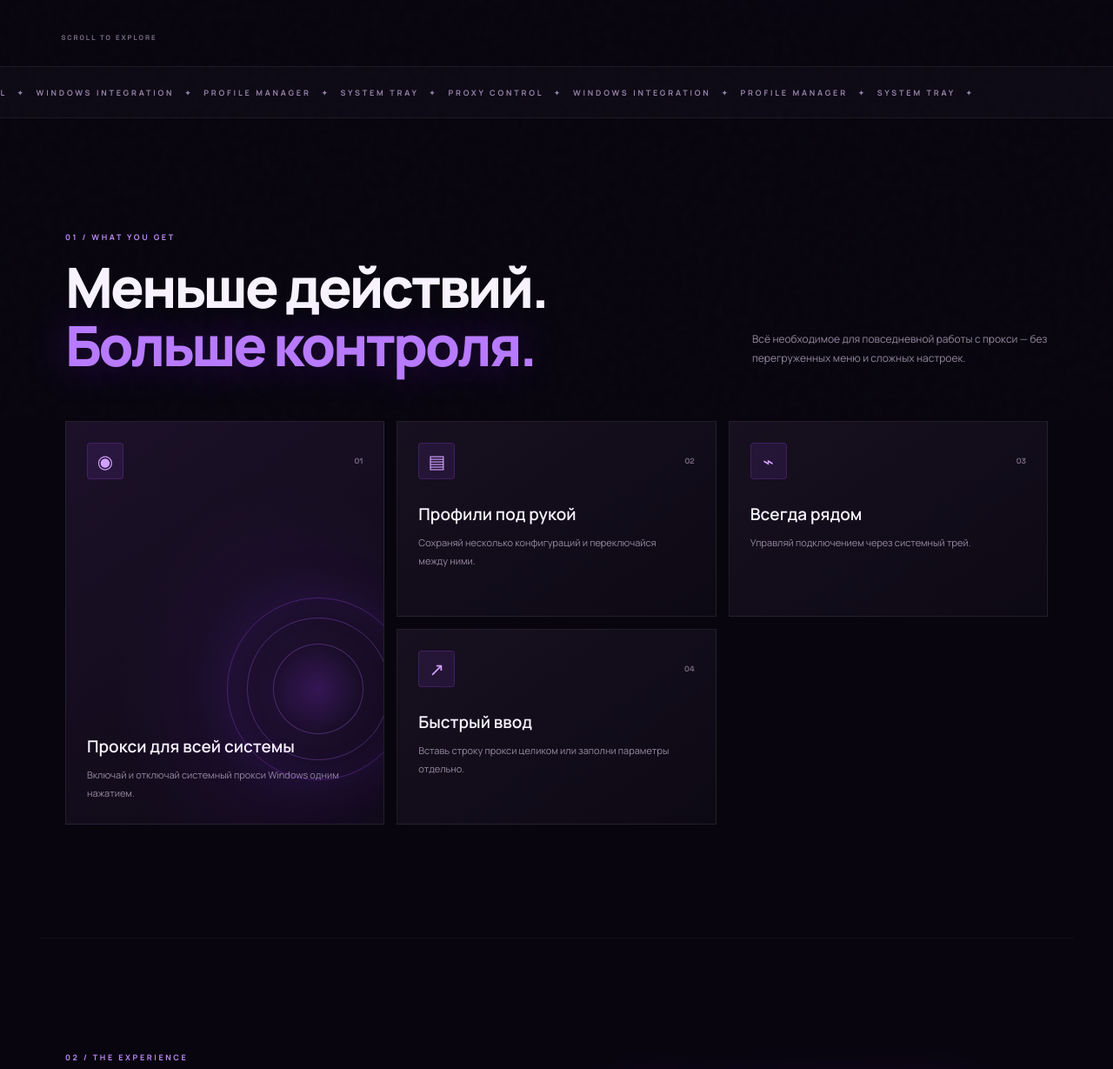
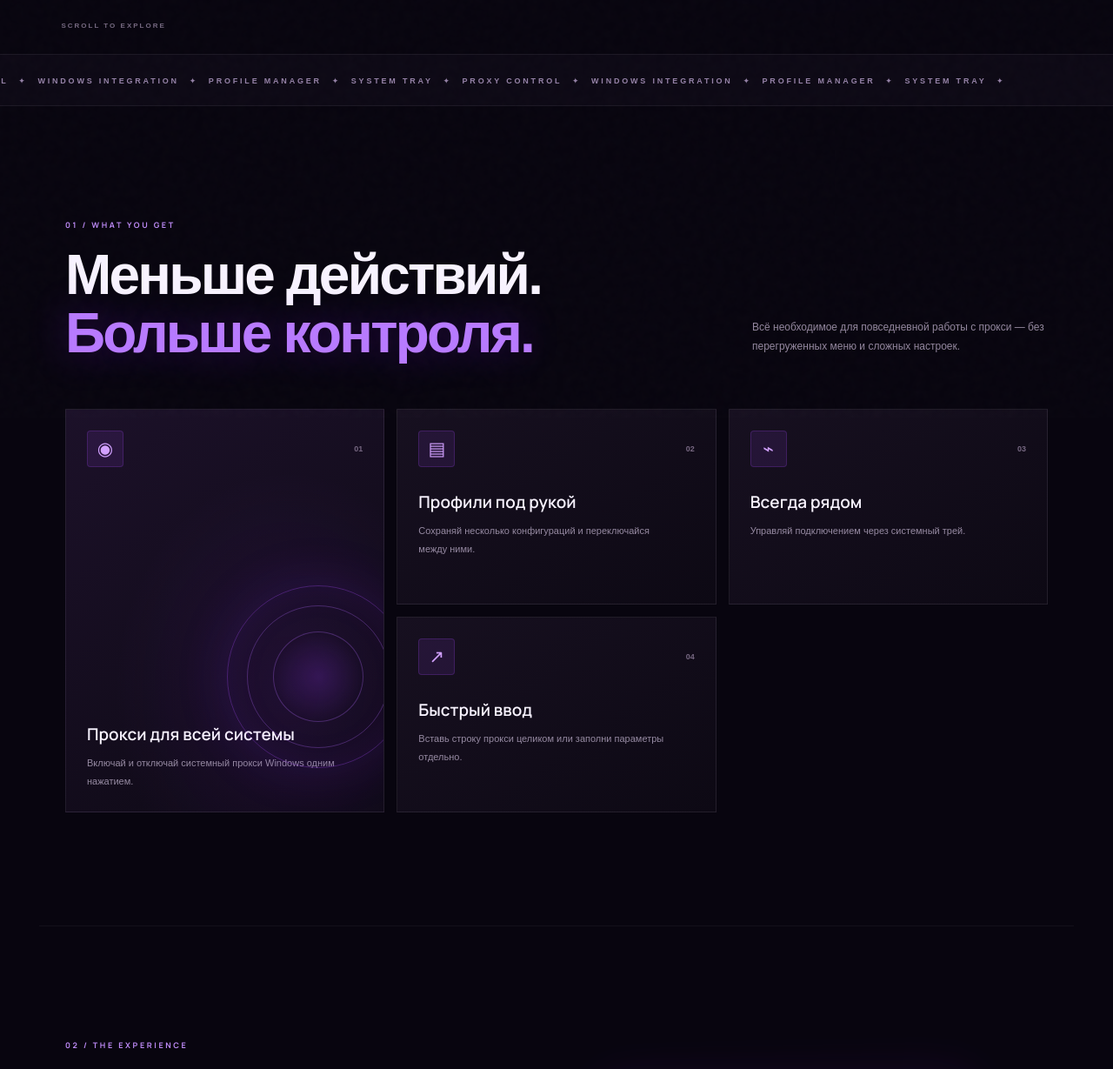
Before and after one commit to vmvlad1029384756-hash/nyx-proxy-bridge, a plain HTML site: page website/index.html in a window 1280 px wide. Shown: the part 720-1949 px from the top of the page at 87% size. Drawn offline with Linux system fonts and the light colour scheme.

Commit message:
Force bold sans-serif typography and bust deployed page cache

```diff
--- a/website/index.html
+++ b/website/index.html
@@ -6,7 +6,22 @@
 <title>NYX Proxy Bridge — Твой интернет. Твои правила.</title>
 <link rel="icon" href="assets/nyx-avatar.webp"><link rel="preconnect" href="https://fonts.googleapis.com"><link rel="preconnect" href="https://fonts.gstatic.com" crossorigin>
 <link href="https://fonts.googleapis.com/css2?family=Manrope:wght@400;500;600;700;800&family=Space+Grotesk:wght@400;500;600;700&display=swap" rel="stylesheet">
-<link rel="stylesheet" href="styles.css?v=7">
+<link rel="stylesheet" href="styles.css?v=20261123-1215">
+<style id="nyx-font-override">
+/* Explicitly use a bold sans-serif system font; no remote font dependency. */
+html body, html body * { font-family: Arial, Helvetica, sans-serif !important; }
+html body .hero h1, html body .section h2, html body .download-inner h2 {
+  font-family: Arial, Helvetica, sans-serif !important;
+  font-weight: 800 !important;
+  font-style: normal !important;
+  letter-spacing: -2.8px !important;
+}
+html body .hero h1 em, html body .section h2 em, html body .download-inner h2 em {
+  font-family: Arial, Helvetica, sans-serif !important;
+  font-weight: 800 !important;
+  font-style: normal !important;
+}
+</style>
 </head>
 <body>
 <div class="noise"></div><div class="grid-bg"></div><div class="cursor-aura"></div>
```
